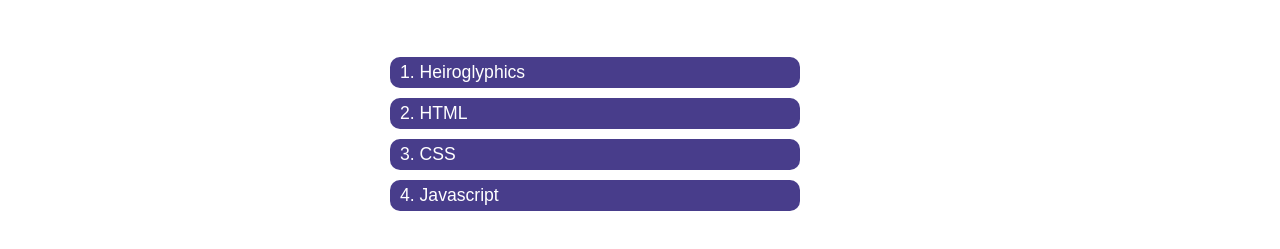
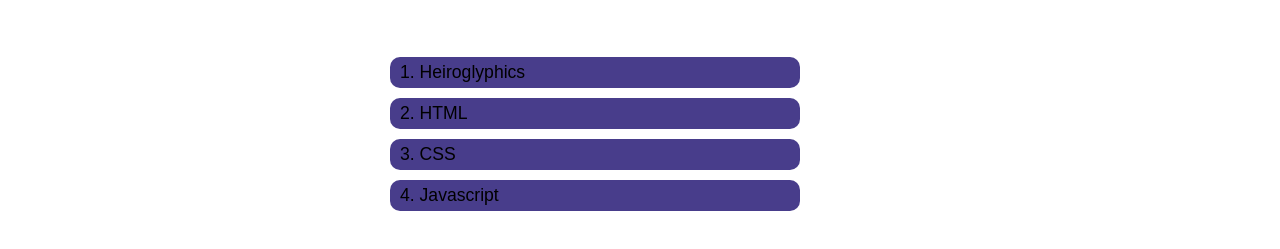
Before and after one commit to barrygilreath3/JavaScript-Quiz-App, a plain HTML site: page index.html in a window 1280 px wide. Both pictures are taken after a click on the button "Start Quiz". Shown: the part 167-416 px from the top of the page. Drawn offline with Linux system fonts and the light colour scheme.

Commit message:
fixed JS functionality to ask questions

```diff
--- a/assets/js/script.js
+++ b/assets/js/script.js
@@ -29,7 +29,7 @@ var answerKey = [
         choice2: "HTML",
         choice3: "CSS",
         choice4: "Javascript",
-        answer: choice4,
+        answer: "Javascript"
     },
     {
         question: "What does the acronmym, DOM, stand for?",
@@ -37,7 +37,7 @@ var answerKey = [
         choice2: "Delivery Optical Model",
         choice3: "Document Origin Makeup",
         choice4: "Delivery Object Makeup",
-        answer: choice1,
+        answer: "Document Object Model"
     },
     {
         question: "Which one of the following is NOT a data type?",
@@ -45,7 +45,7 @@ var answerKey = [
         choice2: "Boolean",
         choice3: "Function",
         choice4: "String",
-        answer: choice3,
+        answer: "Function"
     },
     {
         question: "Which of the following is created with square brackets, [], in JavaScript?",
@@ -53,7 +53,7 @@ var answerKey = [
         choice2: "Method",
         choice3: "Object",
         choice4: "Array",
-        answer: choice4,
+        answer: "Array"
     },
     {
         question: "What kind of statements control behavior in JavaScript and determine whether or not pieces of code can run?",
@@ -61,7 +61,7 @@ var answerKey = [
         choice2: "Conditional",
         choice3: "Scoping",
         choice4: "For Loops",
-        answer: choice2,
+        answer: "Conditional"
     },
     {
         question: "________________ let you group a series of statements together to perform a specific task:",
@@ -69,7 +69,7 @@ var answerKey = [
         choice2: "Conditional",
         choice3: "Operators",
         choice4: "Attributes",
-        answer: choice1,
+        answer: "Functions"
     },
     {
         question: "Which of the following is NOT a logical operator?",
@@ -77,7 +77,7 @@ var answerKey = [
         choice2: "||",
         choice3: "!",
         choice4: "//",
-        answer: choice4,
+        answer: "//"
     },
     {
         question: "Which math object rounds the number down to the nearest integer?",
@@ -85,7 +85,7 @@ var answerKey = [
         choice2: "math.random()",
         choice3: "math.floor()",
         choice4: "math.PI()",
-        answer: choice3,
+        answer: "math.floor()"
     },
     {
         question: "What is JQuery?",
@@ -93,7 +93,7 @@ var answerKey = [
         choice2: "A JavaScript LIBRARY",
         choice3: "A JavaScript SPELL-CHECKER",
         choice4: "A JavaScript METHOD",
-        answer: choice2,
+        answer: "A JavaScript LIBRARY"
     },
     {
         question: "When is a function executed?",
@@ -101,16 +101,17 @@ var answerKey = [
         choice2: "When it is called.",
         choice3: "When it is declared and after it is called.",
         choice4: "None of the above",
-        answer: choice2,
+        answer: "When it is called."
     },
 ];
 
+
 var questions = document.querySelector('.question');
 var choices = document.querySelector('.choices');
-var choice1 = document.getElementById('choice1text');
-var choice2 = document.getElementById('choice2text');
-var choice3 = document.getElementById('choice3text');
-var choice4 = document.getElementById('choice4text');
+var choice1 = document.getElementById('choice1');
+var choice2 = document.getElementById('choice2');
+var choice3 = document.getElementById('choice3');
+var choice4 = document.getElementById('choice4');
 var countdown = document.getElementById('countdown');
 
 // Click the start quiz button
@@ -140,12 +141,12 @@ function timer () {
     }, 1000);
 }
 
-function displayHidden (startQuiz) {
+function displayHidden () {
     document.getElementById("quiz").style.display = "block";
     document.getElementById("intro").style.display = "none";
 }
 
-function displayHiddenResult (getInitials) {
+function displayHiddenResult () {
     document.getElementById("result").style.display = "block";
 }
 
@@ -160,41 +161,104 @@ function quiz() {
     timer();
 
     // Call the Questions
-    askQuestions();
+    askQuestions(0);
 
 }
 
-// Variables for Answers
+function askQuestions (i) {
 
-var userChoice = document.querySelector('.choices');
+    userChoice = document.querySelectorAll(".choices");
 
-userChoice.addEventListener("click", calculate);
+    // var i=0;
+    console.log(i);
 
-var correct = 0;
+    if (i === 10) {
+        return;
+    }
+
+    question.textContent = answerKey[i].question;
+
+    choice1.textContent = "1. "+answerKey[i].choice1;
+    choice1.setAttribute("data-answer", answerKey[i].choice1);
+    choice1.onclick=function() {
+
+        var userChoice = choice1.getAttribute("data-answer");
+        if (userChoice === answerKey[i].answer) {
+            console.log("correct")
+            i++;
+            return askQuestions(i);
+        }
+        else {
+            i++;
+            return askQuestions(i);
+        }
 
 
-function askQuestions () {
+    }
 
-    for (i=0; i < 10; i++) {
-        event.preventDefault;
-        question.textContent = answerKey[i].question;
-        choice1.textContent = answerKey[i].choice1;
-        choice2.textContent = answerKey[i].choice2;
-        choice3.textContent = answerKey[i].choice3;
-        choice4.textContent = answerKey[i].choice4;
+    choice2.textContent = "2. "+answerKey[i].choice2;
+    choice2.setAttribute("data-answer", answerKey[i].choice2);
+    choice2.onclick=function() {
+        var userChoice = choice2.getAttribute("data-answer");
+        if (userChoice === answerKey[i].answer) {
+            console.log("correct")
+            i++;
+            return askQuestions(i);
+        }
+        else {
+            i++;
+            return askQuestions(i);
+        }
 
-        return userChoice;
+
     }
+
+    choice3.textContent = "3. "+answerKey[i].choice3;
+    choice3.setAttribute("data-answer", answerKey[i].choice3);
+    choice3.onclick=function() {
+        var userChoice = choice3.getAttribute("data-answer");
+        if (userChoice === answerKey[i].answer) {
+            console.log("correct")
+            i++;
+            return askQuestions(i);
+        }
+        else {
+            i++;
+            return askQuestions(i);
+        }
+
+
+
+    }
+    choice4.textContent = "4. "+answerKey[i].choice4;
+    choice4.setAttribute("data-answer", answerKey[i].choice4);
+    choice4.onclick=function() {
+        var userChoice = choice4.getAttribute("data-answer");
+            console.log(userChoice, answerKey[i])
+        if (userChoice === answerKey[i].answer) {
+            console.log("correct")
+            i++;
+            return askQuestions(i);
+        }
+        else {
+            i++;
+            return askQuestions(i);
+        }
+
+
+    }
+
+
+    // if (userChoice === answerKey.answer) {
+    //     console.log ("correct");
+    // }
+}
+
+function saveAnswers() {
+    localStorage.setItem(questionKey, choice1);
 
 }
 
-function calculate () {
-    console.log ("testing");
-    if (userChoice === answerKey[i].answer) {
-        correct++;
-        console.log("Hey");
-    }
-}
 
     // WHEN I answer a question, another question is presented.
 
@@ -214,7 +278,6 @@ function calculate () {
         function getInitials () {
             var initials = document.setElementById
 
-            // startQuiz.addEventListener("click", quiz);
         }
 
         // Store High Score to gauge progress compared to peers
--- a/index.html
+++ b/index.html
@@ -34,20 +34,20 @@
             <h1 class="question" id="question">Question</h1>
 
             <div class = "choices" id="choice1">
-                <p class="prefix">1. </p>
-                <p class ="choicetext" id="choice1text"></p>
+                <!-- <p class="prefix">1. </p>
+                <p class ="choicetext" id="choice1text"></p> -->
             </div>
             <div class = "choices" id="choice2">
-                <p class="1234 prefix">2. </p>
-                <p class ="choicetext" id="choice2text"></p>
+                <!-- <p class="1234 prefix">2. </p>
+                <p class ="choicetext" id="choice2text"></p> -->
             </div>
             <div class = "choices" id="choice3">
-                <p class="1234 prefix">3. </p>
-                <p class ="choicetext" id="choice3text"></p>
+                <!-- <p class="1234 prefix">3. </p>
+                <p class ="choicetext" id="choice3text"></p> -->
             </div>
             <div class = "choices" id="choice4">
-                <p class="1234 prefix">4. </p>
-                <p class ="choicetext" id="choice4text"></p>
+                <!-- <p class="1234 prefix">4. </p>
+                <p class ="choicetext" id="choice4text"></p> -->
             </div>
         </div>
 
```
